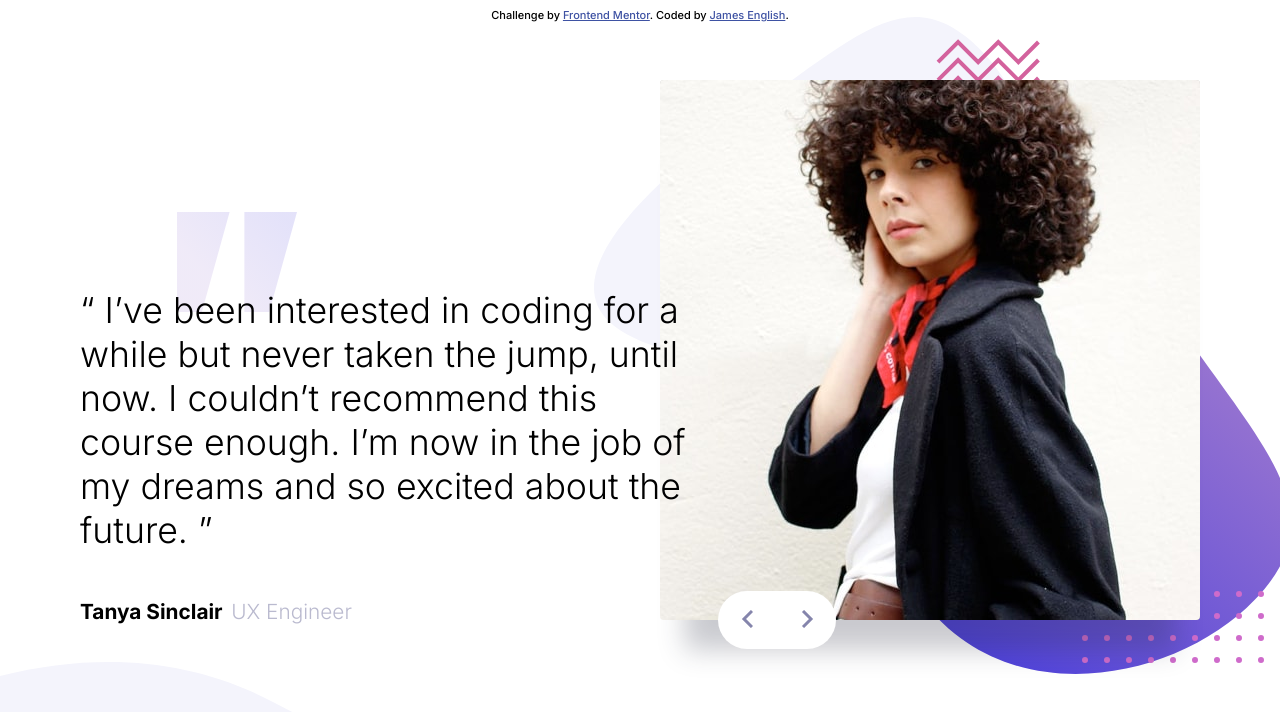
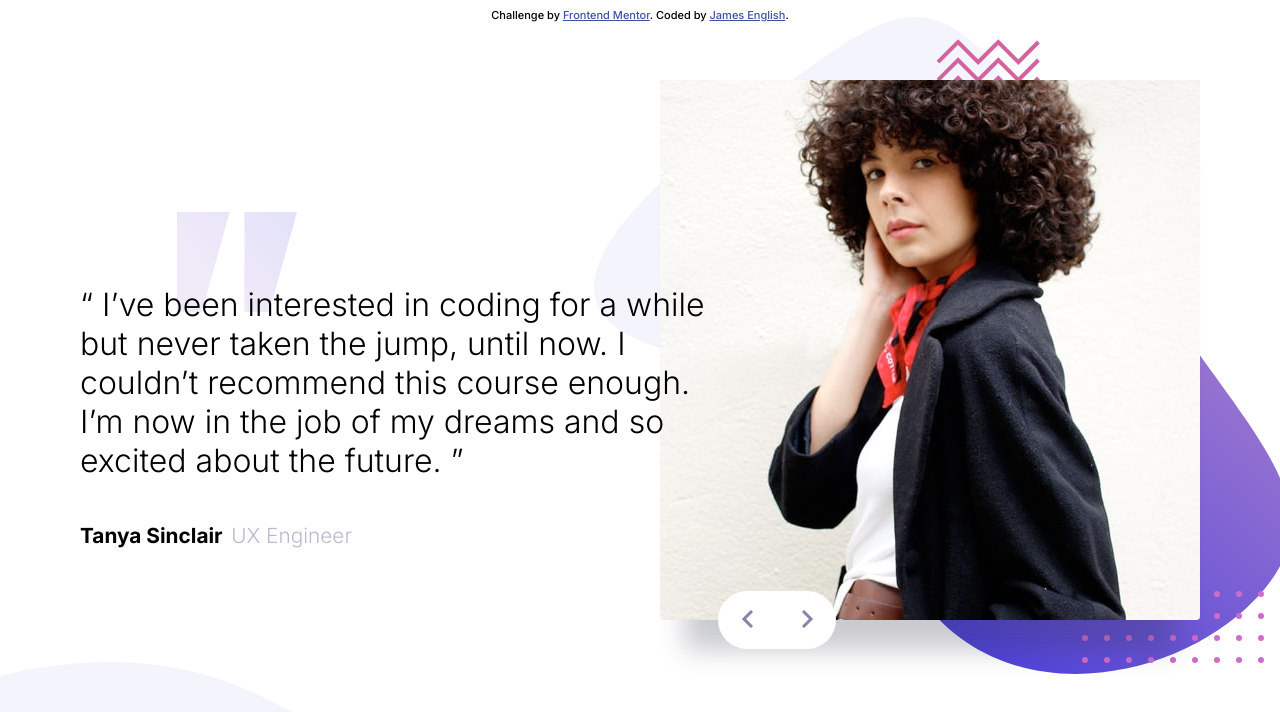
Before and after one commit to anglicus/fem_coding-bootcamp-testimonials, a plain HTML site: page index.html in a window 1280 px wide. Shown: the top 712 px of the page. Drawn offline with Linux system fonts and the light colour scheme.

Commit message:
Update style.css

```diff
--- a/style.css
+++ b/style.css
@@ -141,7 +141,7 @@ body {
 
 .quote {
     position: relative;
-    font-size: 1.115rem;
+    font-size: 1rem;
     font-weight: 300;
 }
 
```
